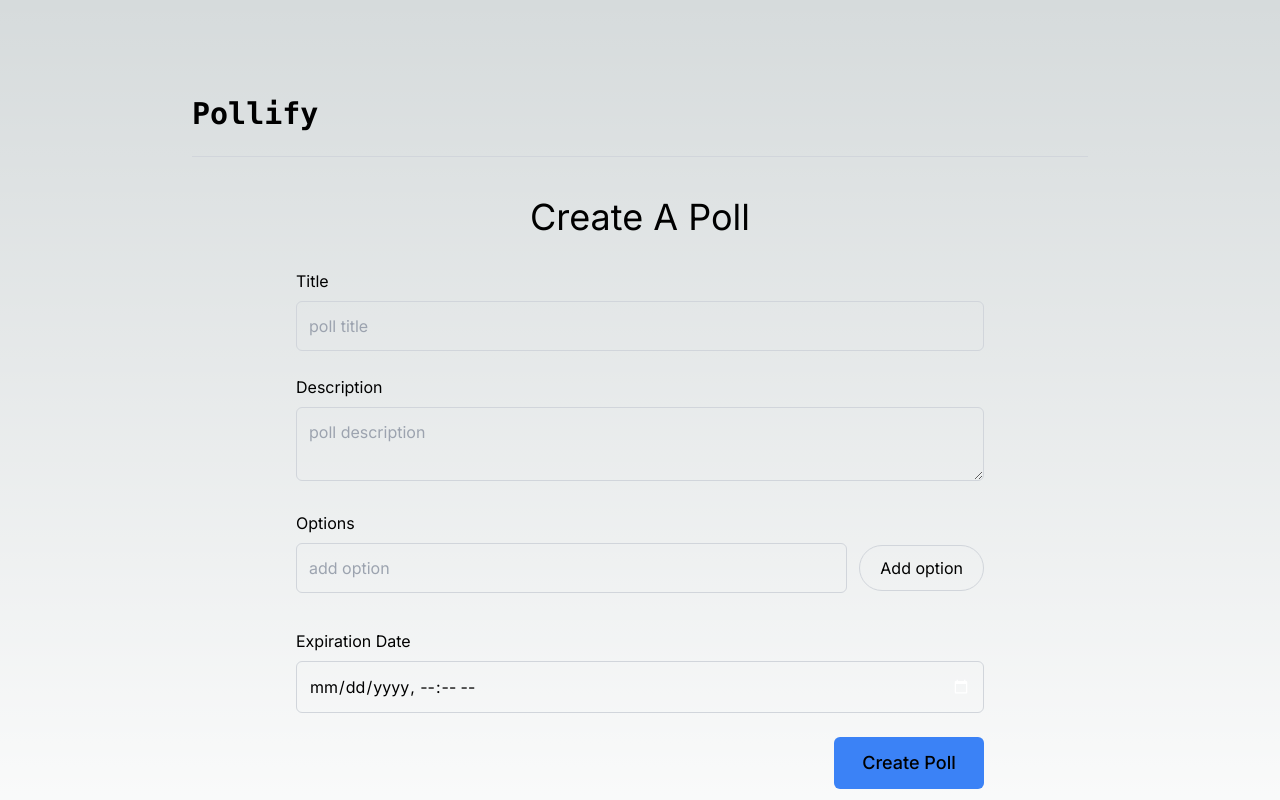
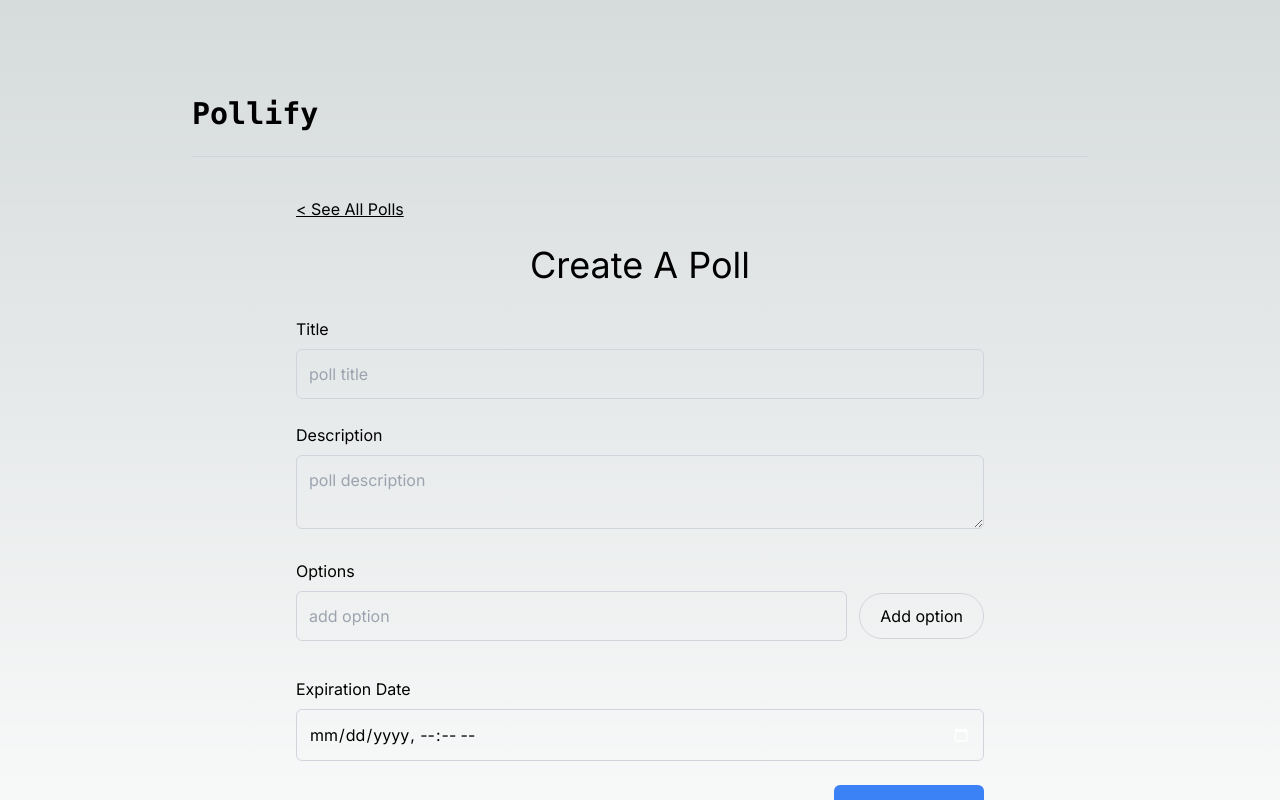
Before and after one commit to joshDamian/lisk-voting-dapp.dapp-frontend, a Next.js app: page /create-poll in a window 1280 px wide. Shown: the top 800 px of the page. Built offline with nearby package versions, Linux system fonts and the light colour scheme.

Commit message:
feat: add back link

```diff
--- a/src/pages/create-poll.tsx
+++ b/src/pages/create-poll.tsx
@@ -3,11 +3,17 @@ import { NextPageWithLayout } from "./_app";
 import { Layout } from "@/components/layout";
 import { createPoll } from "@/api/poll";
 import { useRouter } from "next/router";
+import Link from "next/link";
 
 const CreatePollPage: NextPageWithLayout = () => {
   const router = useRouter();
   return (
     <div>
+      <div className="mb-6">
+        <Link className="underline" href={"/"}>
+          {"< See All Polls"}
+        </Link>
+      </div>
       <h3 className="mb-8 text-xl lg:text-4xl text-center">Create A Poll</h3>
       <CreatePoll
         createPoll={async (payload) => {
```
